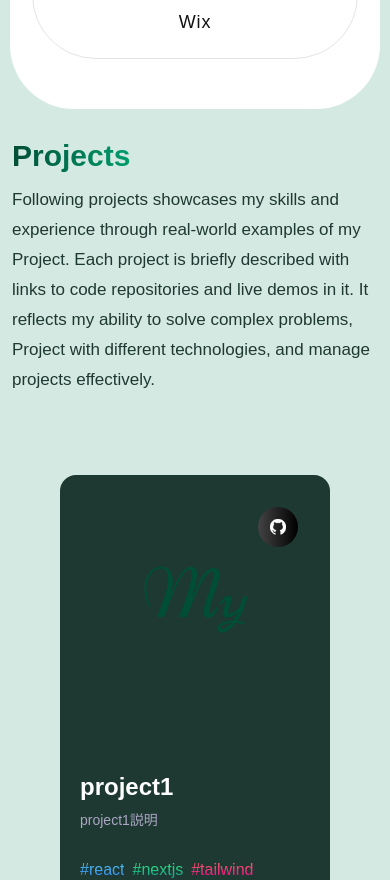
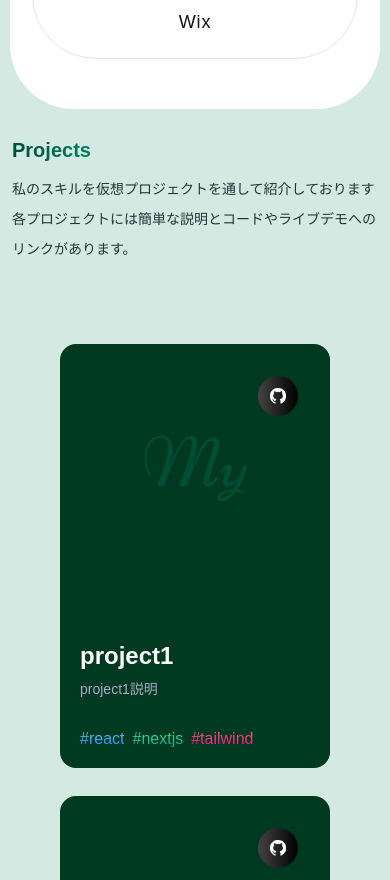
Before and after one commit to marinayam/portfolio, a React (Create React App) app: page / in a window 390 px wide. Shown: the part 1475-2355 px from the top of the page. Built offline with nearby package versions, Linux system fonts and the light colour scheme.

Commit message:
responsive 文字 bg-color 修正

```diff
--- a/src/containers/projects/Projects.jsx
+++ b/src/containers/projects/Projects.jsx
@@ -79,11 +79,8 @@ const Projects = () => {
               variants={fadeIn("", "", 0.1, 1)}
               className='projects__descr'
             >
-              Following projects showcases my skills and experience through
-              real-world examples of my Project. Each project is briefly described with
-              links to code repositories and live demos in it. It reflects my
-              ability to solve complex problems, Project with different technologies,
-              and manage projects effectively.
+              私のスキルを仮想プロジェクトを通して紹介しております<br></br>
+              各プロジェクトには簡単な説明とコードやライブデモへのリンクがあります。
             </motion.p>
           </div>
           <Col md>
--- a/src/containers/projects/projects.css
+++ b/src/containers/projects/projects.css
@@ -1,6 +1,6 @@
 .projects__projectCard-container{
   --tw-bg-opacity: 1;
-  background-color: rgb(30 57 50 / var(--tw-bg-opacity));
+  background-color: rgb(0 57 33 / var(--tw-bg-opacity));
   padding: 1.25rem;
   border-radius: 1rem;
   width: 50%;
@@ -34,8 +34,6 @@
   object-fit: cover;
   border-radius: 1rem;
 }
-
-
 .projects__projectCard-icon{
   position: absolute;
   inset: 0px;
@@ -87,6 +85,11 @@
   font-size: 30px;
 
 }
+@media (max-width: 425px) {
+  .projects__title {
+    font-size: 20px;
+  }
+}
 @media (min-width: 1024px) {
   .projects__title {
     line-height: 40px;
@@ -95,7 +98,6 @@
 @media (min-width: 640px) {
   .projects__title {
     margin-bottom:10px;
-    background: #004E36;
     background: linear-gradient(to right, #004E36 0%, #00D191 26%);
     -webkit-background-clip: text;
     -webkit-text-fill-color: transparent;
@@ -108,11 +110,18 @@
 }
 .projects__descr{
   margin-top: 0.75rem;
-  color: #1E3932;
+  color:var(--color-subtext);
   font-size: 17px;
   max-width: 48rem;
   line-height: 30px;
 }
+
+@media (max-width: 425px) {
+  .projects__descr{
+    font-size: 14px;
+  }
+}
+
 .projects__item{
   width: 100%;
   margin-top: 5rem;
```
